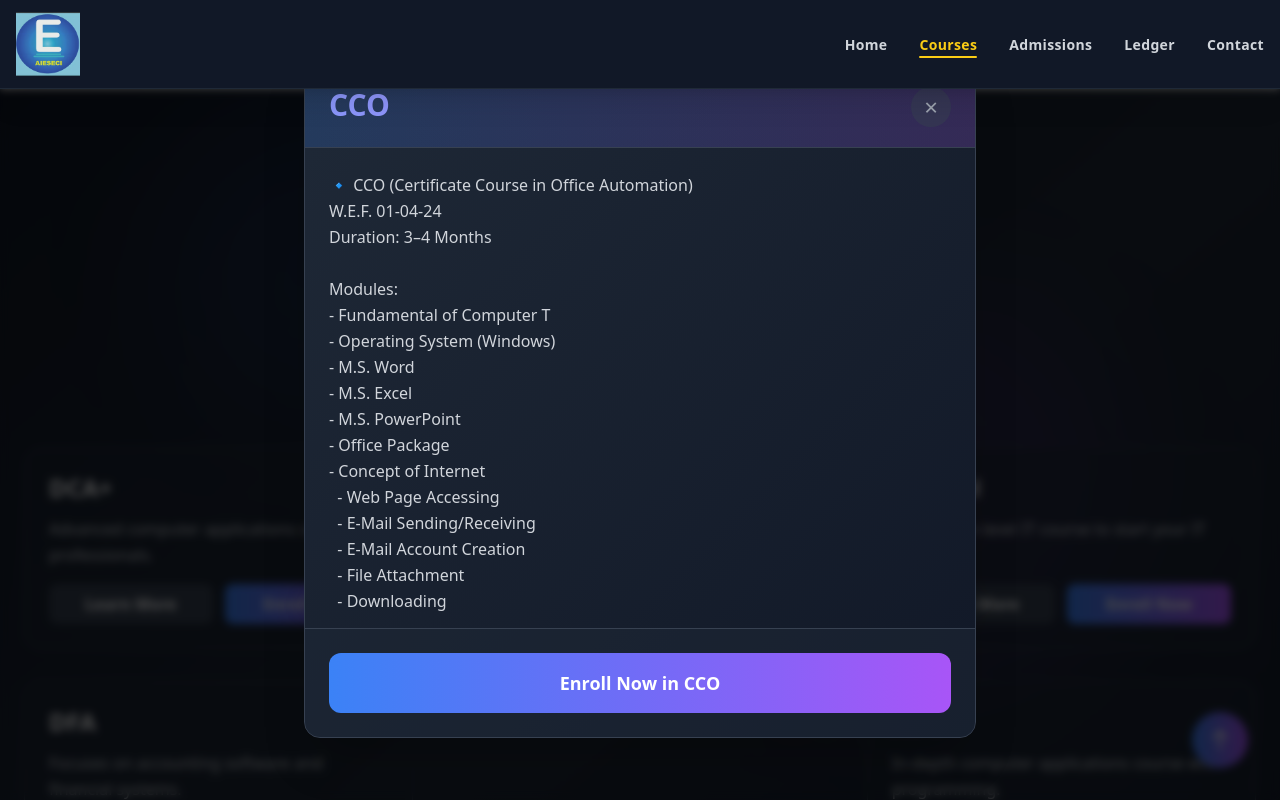
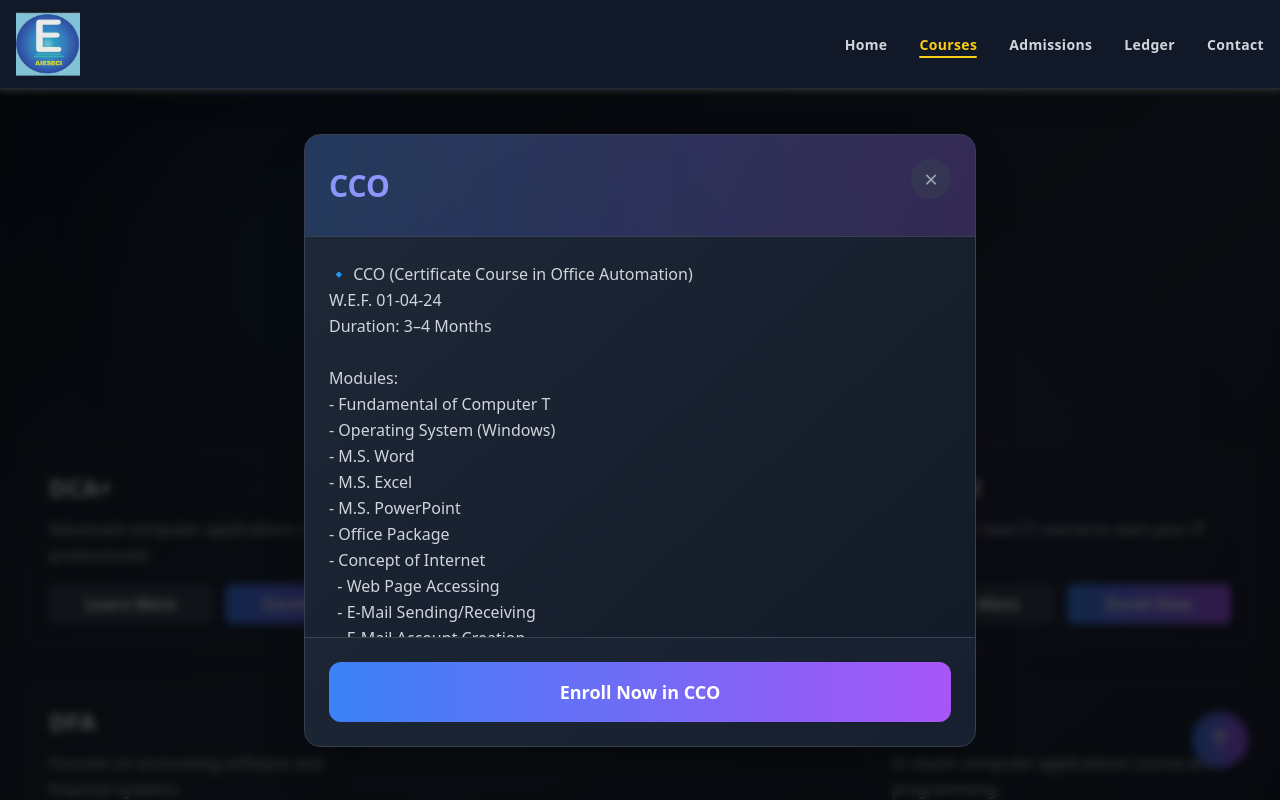
Before and after one commit to Parthshrivastava007/Aieseci, a React (Create React App) app: page /courses in a window 1280 px wide. Both pictures are taken after a click on the element 639 px from the left and 782 px from the top of the page. Shown: the top 800 px of the page. Built offline with nearby package versions, Linux system fonts and the light colour scheme.

Commit message:
Fix css in course section

```diff
--- a/src/pages/Courses.js
+++ b/src/pages/Courses.js
@@ -398,7 +398,7 @@ const Courses = () => {
       <AnimatePresence>
         {selectedCourse && (
           <motion.div
-            className="fixed inset-0 z-50 flex items-center justify-center px-4"
+            className="fixed mt-20 inset-0 z-50 flex items-center justify-center px-4"
             variants={overlayVariants}
             initial="hidden"
             animate="visible"
@@ -420,7 +420,7 @@ const Courses = () => {
               {/* Modal Header */}
               <div className="relative p-6 bg-gradient-to-r from-blue-500/20 to-purple-500/20 border-b border-gray-700">
                 <motion.h2
-                  className="text-3xl font-bold text-white pr-10"
+                  className="text-3xl font-bold text-white pr-10 py-1 leading-normal"
                   variants={gradientAnimation}
                   initial="initial"
                   animate="animate"
@@ -445,7 +445,7 @@ const Courses = () => {
               </div>
 
               {/* Modal Body */}
-              <div className="p-6 max-h-[60vh] overflow-y-auto custom-scroll">
+              <div className="p-6 max-h-[50vh] overflow-y-auto custom-scroll">
                 <motion.div
                   initial={{ opacity: 0, y: 20 }}
                   animate={{ opacity: 1, y: 0 }}
```
